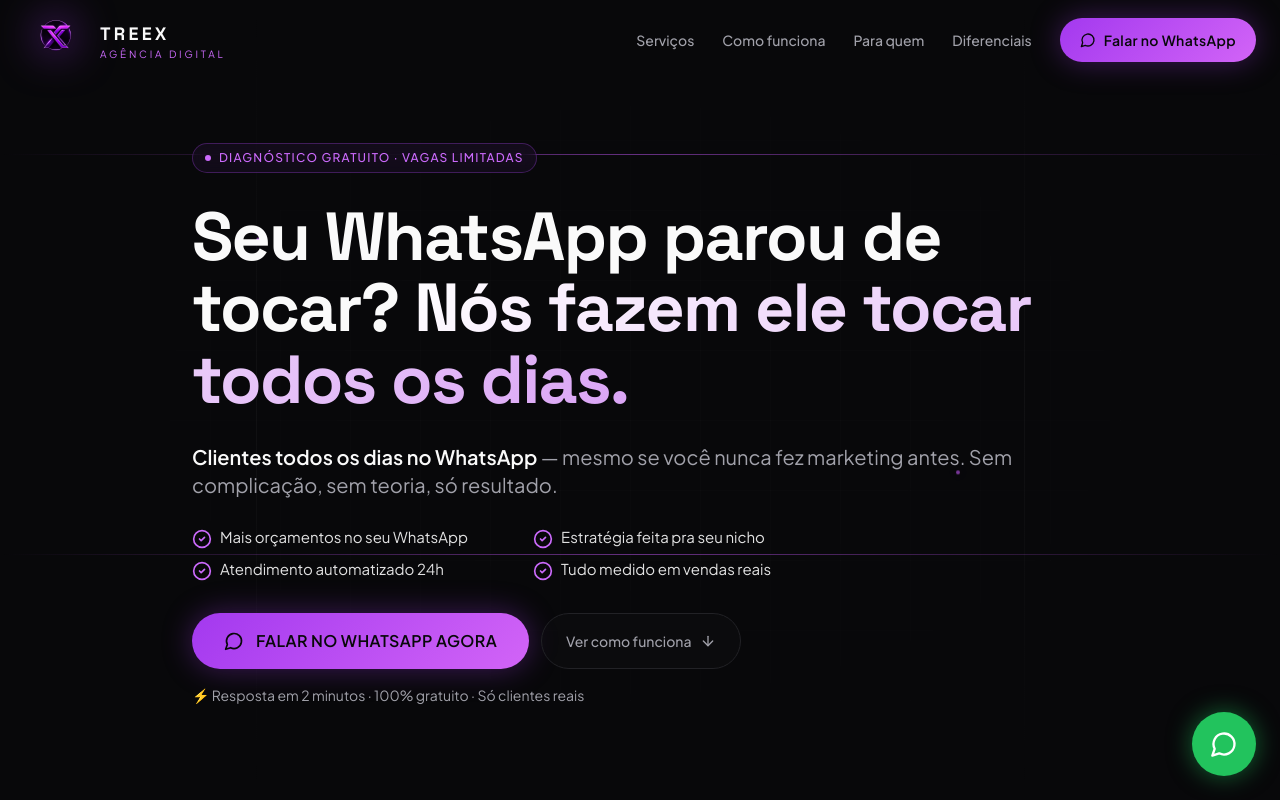
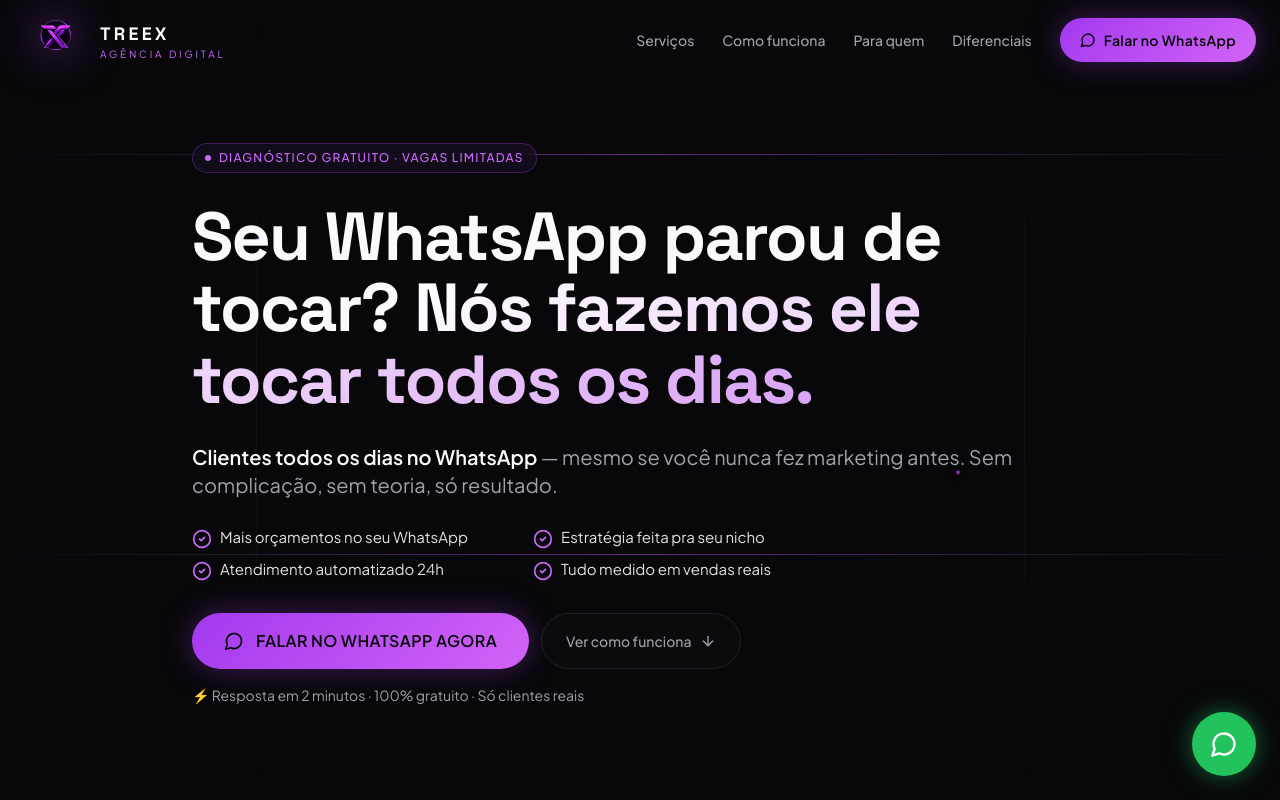
Before and after one commit to TreexOnline/TreexAgencia, a React (Vite) app: page / in a window 1280 px wide. Shown: the top 800 px of the page. Built offline with nearby package versions, Linux system fonts and the light colour scheme; the HTML template or start-up script is replaced by a standard one.

Commit message:
Correção gramatical: 'fazemos' em vez de 'fazem'

```diff
--- a/src/components/sections/Hero.tsx
+++ b/src/components/sections/Hero.tsx
@@ -22,7 +22,7 @@
             style={{ animationDelay: "0.1s", opacity: 0 }}
           >
             Seu WhatsApp parou de tocar?
-            <span className="text-gradient"> Nós fazem ele tocar todos os dias.</span>
+            <span className="text-gradient"> Nós fazemos ele tocar todos os dias.</span>
           </h1>
 
           <p
```
